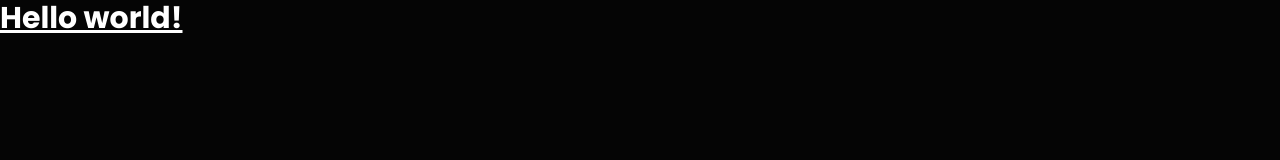
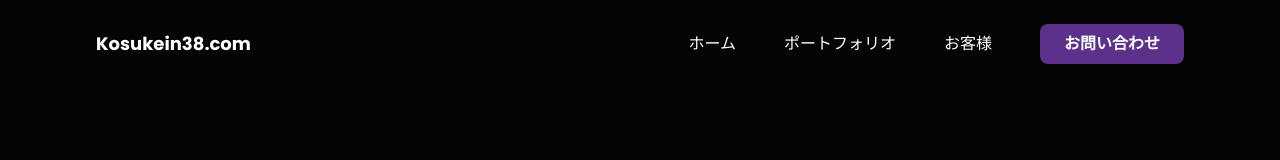
Before and after one commit to kosukein38/tailwindcss_test, a website: page src/index.html in a window 1280 px wide. Drawn offline with nearby package versions, Linux system fonts and the light colour scheme; files that its build step writes are made by us from their sources.

Commit message:
[Add] ナビゲーションバーの追加

```diff
--- a/src/index.html
+++ b/src/index.html
@@ -6,11 +6,26 @@
   <meta name="viewport" content="width=device-width, initial-scale=1.0">
   <link href="/dist/output.css" rel="stylesheet">
   <link rel="preconnect" href="https://fonts.googleapis.com"><link rel="preconnect" href="https://fonts.gstatic.com" crossorigin><link href="https://fonts.googleapis.com/css2?family=Poppins:wght@300;400;500;600;700&display=swap" rel="stylesheet">
+  <link rel="stylesheet" href="https://cdnjs.cloudflare.com/ajax/libs/font-awesome/6.2.1/css/all.min.css" integrity="sha512-MV7K8+y+gLIBoVD59lQIYicR65iaqukzvf/nwasF0nqhPay5w/9lJmVM2hMDcnK1OnMGCdVK+iQrJ7lzPJQd1w==" crossorigin="anonymous" referrerpolicy="no-referrer" />
   <title>ポートフォリオサイト</title>
 </head>
 <body class="font-poppins bg-body text-white">
-  <h1 class="text-3xl font-bold underline">
-    Hello world!
-  </h1>
+  <!-- ナビゲーションバー -->
+  <header class="py-6">
+    <div class="container mx-auto flex justify-between items-center px-8 md:px-14 lg:px-24 w-full">
+      <div class="text-lg font-bold">Kosukein38.com</div>
+      <div class="space-x-12 hidden md:flex items-center">
+        <a href="#home" class="hover:text-selected-text transition-all duration-300">ホーム</a>
+        <a href="#portfolio" class="hover:text-selected-text transition-all duration-300">ポートフォリオ</a>
+        <a href="#clients" class="hover:text-selected-text transition-all duration-300">お客様</a>
+        <a href="#contact">
+          <button class="px-6 py-2 bg-theme font-bold rounded-lg hover:bg-purple-600 transition-all duration-300">お問い合わせ</button>
+        </a>
+      </div>
+      <div class="md:hidden">
+        <i class="fa-solid fa-bars"></i>
+      </div>
+    </div>
+  </header>
 </body>
 </html>
--- a/tailwind.config.js
+++ b/tailwind.config.js
@@ -5,6 +5,8 @@ module.exports = {
     extend: {
       colors: {
         body: "#050505",
+        "selected-text": "#A3A3FF",
+        theme: "#5c318c",
       },
     },
     fontFamily: {
```
